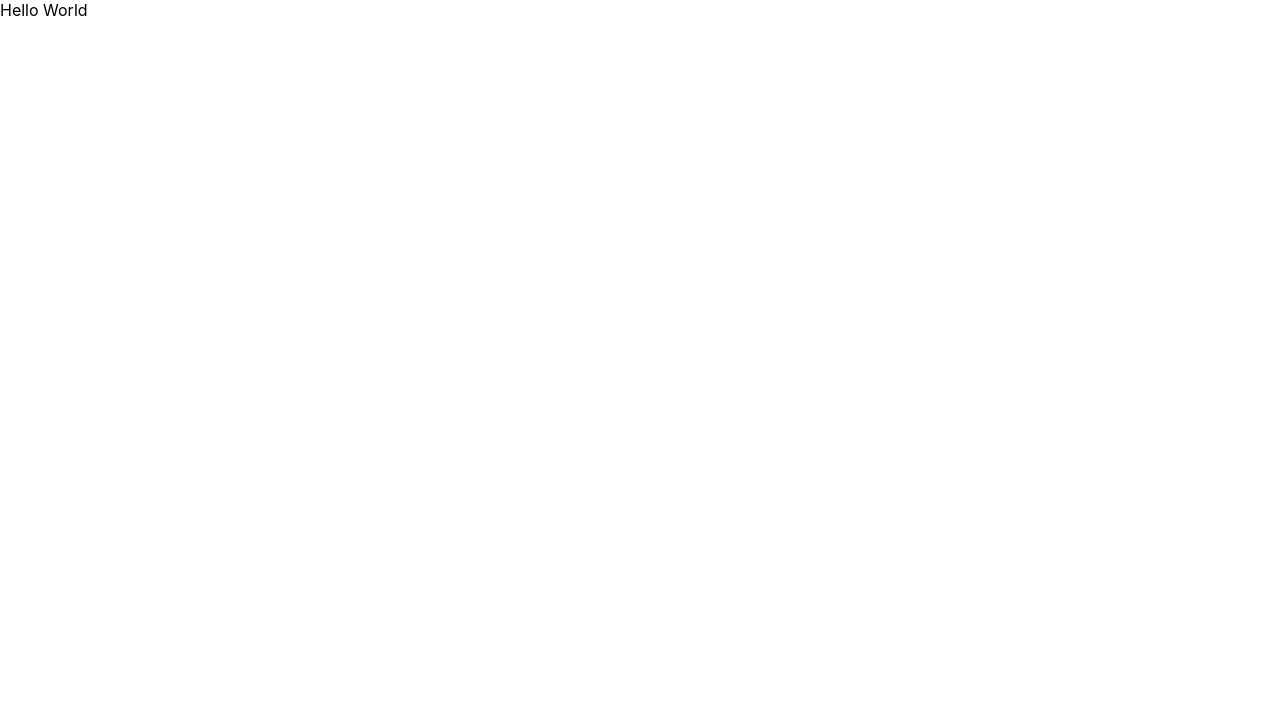
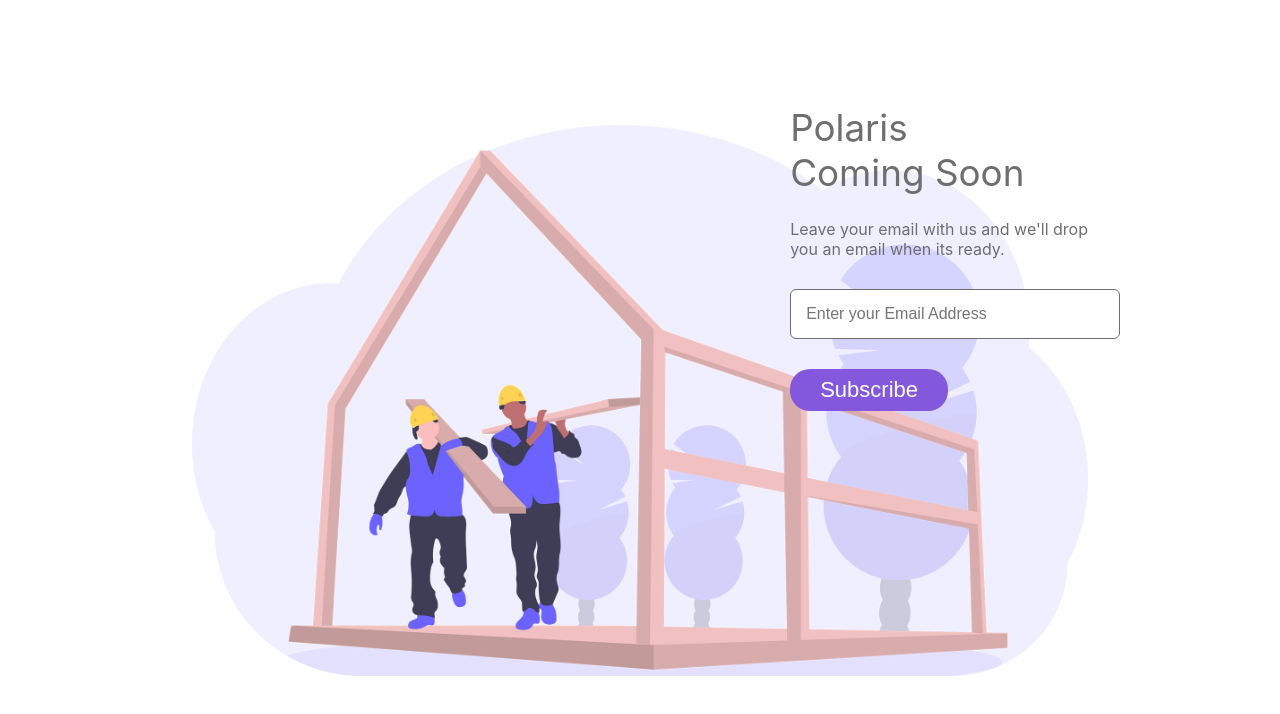
Before and after one commit to SANKARAMDAS/first, a React (Create React App) app: page / in a window 1280 px wide. Shown: the top 714 px of the page. Built offline with nearby package versions, Linux system fonts and the light colour scheme.

Commit message:
Coming soon page frontend

```diff
--- a/src/components/App.css
+++ b/src/components/App.css
@@ -1 +1,47 @@
 /*App.js styles go here*/
+.page {
+  height: 100vh;
+  display: flex;
+  justify-content: center;
+  align-items: center;
+  color: #6e6e6e;
+}
+.page .coming-soon {
+  display: flex;
+  justify-content: end;
+  width: 70%;
+  height: 80%;
+  background-image: url('../images/coming-soon.png');
+  background-size: contain;
+  background-position: center left;
+  background-repeat: no-repeat;
+}
+@media screen and (max-width: 786px) {
+  .page .coming-soon {
+    background-position: center bottom;
+    justify-content: start;
+    width: 90%;
+  }
+}
+.page .coming-soon .content .content__title {
+  font-weight: normal;
+  font-size: 2.3rem;
+}
+.page .coming-soon .content form input[type=email] {
+  display: block;
+  padding: 15px;
+  width: 100%;
+  font-size: 16px;
+  border-radius: 6px;
+  border: 1px solid #6e6e6e;
+  margin: 30px 0;
+}
+.page .coming-soon .content form input[type=submit] {
+  padding: 8px 30px;
+  font-size: 22px;
+  color: #fff;
+  background-color: #8358dc;
+  border-radius: 20px;
+  border: none;
+  cursor: pointer;
+}
--- a/src/components/App.js
+++ b/src/components/App.js
@@ -1,9 +1,28 @@
 import './App.css';
 
 const App = () => {
+
+  const handleSubmit = (e) => {
+    alert('Response submitted successfully!');
+    e.preventDefault();
+  }
+
   return (
-    <div>
-      Hello World
+    <div className="page">
+      <div className="coming-soon">
+        <div className="content">
+          <h1 className="content__title">
+            Polaris<br />Coming Soon
+          </h1>
+          <p className="content__para">
+            Leave your email with us and we'll drop<br />you an email when its ready.
+          </p>
+          <form onSubmit={handleSubmit}>
+            <input id="email" name="email" type="email" placeholder="Enter your Email Address" />
+            <input type="submit" value="Subscribe" />
+          </form>
+        </div>
+      </div>
     </div>
   );
 }
```
Also changed, not shown: src/images/coming-soon.png (added), src/images/coming-soon.svg (added).
